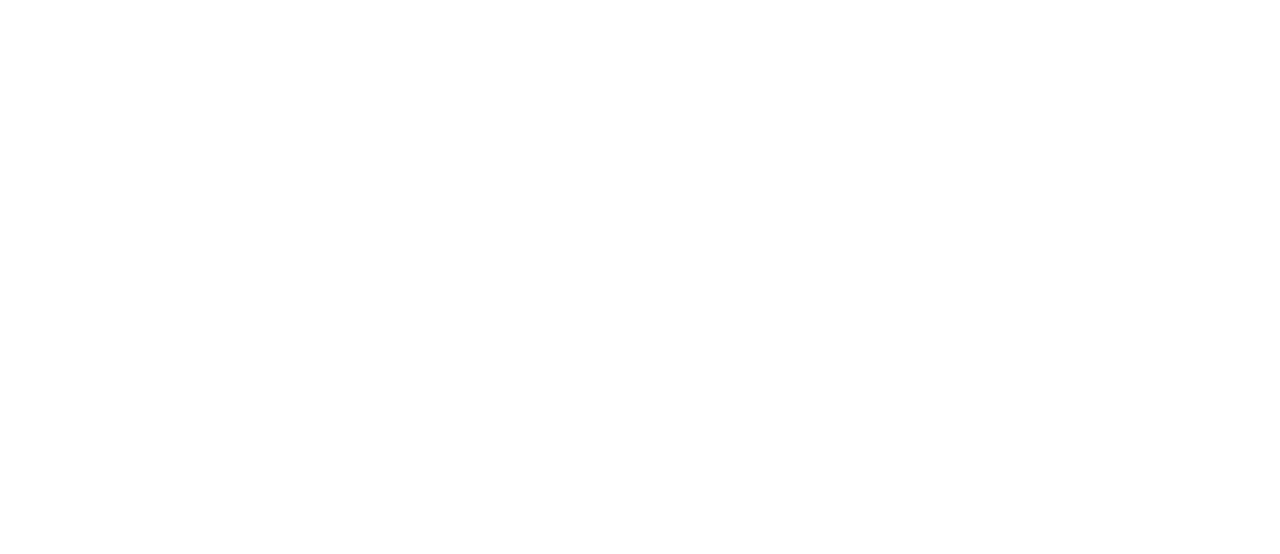
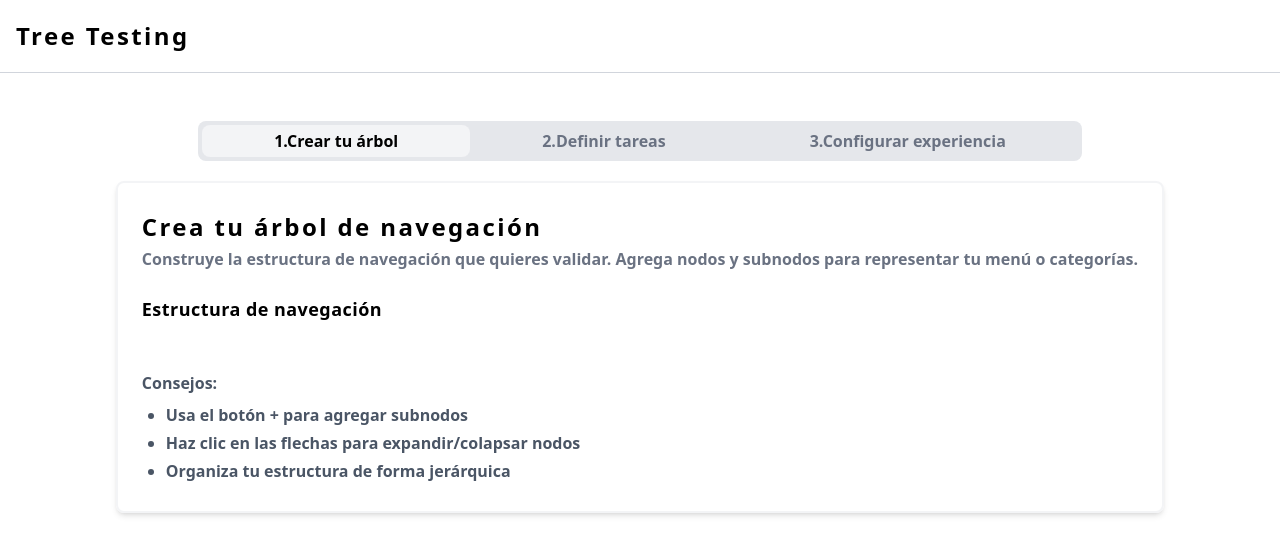
Before and after one commit to facufan07/Tree-Testing, a React (Vite) app: page /create in a window 1280 px wide. Before the commit this address had no page. Shown: the top 554 px of the page. Built offline with nearby package versions, Linux system fonts and the light colour scheme.

Commit message:
Styles and Page: New Page create has been created with styles

```diff
--- a/src/App.tsx
+++ b/src/App.tsx
@@ -1,6 +1,7 @@
 import './App.css'
 import { Route, Routes } from 'react-router-dom';
 import Home from './modules/home/screens/Home';
+import CreateStudy from './modules/study/screens/CreateStudy';
 
 function App() {
 
@@ -9,6 +10,7 @@
     <>
       <Routes>
         <Route path="/" element={<Home/>} />
+        <Route path="/create" element={<CreateStudy/>} />
       </Routes>
     </>
   )
--- a/src/modules/home/screens/Home.tsx
+++ b/src/modules/home/screens/Home.tsx
@@ -1,15 +1,10 @@
+import { Link } from "react-router-dom"
+import Header from "../../../utils/Header"
+
 export default function Home() {
     return(
-        <div className="w-dvw h-dvh overflow-x-hidden">
-            <header
-            className="py-5 px-4 border-b-[1px] border-b-gray-300"
-            >
-                <h1
-                className="text-2xl font-semibold tracking-widest"
-                >
-                Tree Testing
-                </h1>
-            </header>
+        <div className="w-dvw h-dvh overflow-x-hidden lg:overflow-y-hidden">
+            <Header/>
             <main
             className="w-full h-full flex items-center flex-col lg:justify-center py-12 px-6"
             >
@@ -17,7 +12,7 @@
                 className="flex items-center flex-col"
                 >
                     <h2
-                    className="text-6xl font-bold tracking-widest text-center mb-7"
+                    className="text-5xl font-bold tracking-widest text-center mb-7"
                     >
                     Tree Testing
                     </h2>
@@ -27,6 +22,7 @@
                     Crea tu propio estudio de Tree Testing para validar la navegación de tu sitio o app.
                     Sin registro, sin complicaciones.
                     </p>
+                    <Link to={"/create"}>
                         <button
                         className="bg-black py-2 px-4 rounded-lg flex items-center text-white
                                 hover:text-black hover:bg-white transition-all duration-300 ease-in-out
@@ -38,6 +34,7 @@
                             Crear nuevo estudio
                             </span>
                         </button>
+                    </Link>
                 </section>
                 <section
                 className="flex gap-9 mt-20 flex-wrap justify-center"
@@ -55,7 +52,7 @@
                             />
                         </div>
                         <h3
-                        className="text-2xl font-semibold text-center mb-2"
+                        className="text-xl font-semibold text-center mb-2"
                         >
                         Crea tu arbol
                         </h3>
@@ -78,7 +75,7 @@
                             />
                         </div>
                         <h3
-                        className="text-2xl font-semibold text-center mb-2"
+                        className="text-xl font-semibold text-center mb-2"
                         >
                         Define tareas
                         </h3>
@@ -103,7 +100,7 @@
                         </div>
 
                         <h3
-                        className="text-2xl font-semibold text-center mb-2"
+                        className="text-xl font-semibold text-center mb-2"
                         >
                         Analiza resultados
                         </h3>
--- /dev/null
+++ b/src/modules/study/components/CreateTree.tsx
@@ -0,0 +1,55 @@
+export default function CreateTree() {
+    return(
+        <div
+        className="flex flex-col items-center px-6 py-7 shadow-md border-2 border-gray-100 rounded-lg
+                    mt-5 max-sm:w-full"
+        >
+            <div
+            className="w-full mb-6"
+            >
+                <h2
+                className="tracking-widest text-2xl font-semibold mb-1 max-sm:text-xl"
+                >
+                Crea tu árbol de navegación
+                </h2>
+                <p
+                className="text-gray-500 font-semibold mb-6 max-sm:text-sm"
+                >
+                Construye la estructura de navegación que quieres validar.
+                Agrega nodos y subnodos para representar tu menú o categorías.
+                </p>
+                <h3
+                className="font-semibold tracking-wide text-lg"
+                >
+                Estructura de navegación
+                </h3>
+            </div>
+            <div className="w-full mt-6">
+                <h4
+                className="text-gray-600 font-semibold mb-2"
+                >
+                Consejos:
+                </h4>
+                <ul
+                className="list-disc pl-6"
+                >
+                    <li
+                    className="text-gray-600 font-semibold mb-1"
+                    >
+                    Usa el botón + para agregar subnodos
+                    </li>
+                    <li
+                    className="text-gray-600 font-semibold mb-1"
+                    >
+                    Haz clic en las flechas para expandir/colapsar nodos
+                    </li>
+                    <li
+                    className="text-gray-600 font-semibold"
+                    >
+                    Organiza tu estructura de forma jerárquica
+                    </li>
+                </ul>
+            </div>
+        </div>
+    )
+}
--- /dev/null
+++ b/src/modules/study/components/NavBar.tsx
@@ -0,0 +1,35 @@
+export default function NavBar(){
+    return(
+        <nav
+        className="flex bg-gray-200 rounded-lg px-1 py-1 justify-center w-max max-lg:w-full"
+        >
+            <div
+            className="lg:px-18 max-sm:px-5 px-12 bg-gray-100 rounded-lg py-1"
+            >
+                <span
+                className="font-semibold block text-center max-sm:text-sm"
+                >
+                1.Crear tu árbol
+                </span>
+            </div>
+            <div
+            className="lg:px-18 max-sm:px-5 px-12 py-1"
+            >
+                <span
+                className="font-semibold block text-center max-sm:text-sm text-gray-500"
+                >
+                2.Definir tareas
+                </span>
+            </div>
+            <div
+            className="lg:px-18 max-sm:px-5 px-12 py-1"
+            >
+                <span
+                className="font-semibold block text-center max-sm:text-sm text-gray-500"
+                >
+                3.Configurar experiencia
+                </span>
+            </div>
+        </nav>
+    )
+}
--- /dev/null
+++ b/src/modules/study/screens/CreateStudy.tsx
@@ -0,0 +1,23 @@
+import Header from "../../../utils/Header";
+import CreateTree from "../components/CreateTree";
+import NavBar from "../components/NavBar";
+
+export default function CreateStudy() {
+    return(
+        <div
+        className="w-dvw h-dvh"
+        >
+            <Header/>
+            <main
+            className="flex justify-center py-12"
+            >
+                <section
+                className="sm:px-6 flex flex-col sm:items-center px-3"
+                >
+                    <NavBar/>
+                    <CreateTree/>
+                </section>
+            </main>
+        </div>
+    )
+}
--- /dev/null
+++ b/src/utils/Header.tsx
@@ -0,0 +1,13 @@
+export default function Header(){
+    return(
+        <header
+            className="py-5 px-4 border-b-[1px] border-b-gray-300"
+            >
+                <h1
+                className="text-2xl font-semibold tracking-widest"
+                >
+                Tree Testing
+                </h1>
+        </header>
+    )
+}
```
Lines whose indentation alone changed are shown as unchanged.
